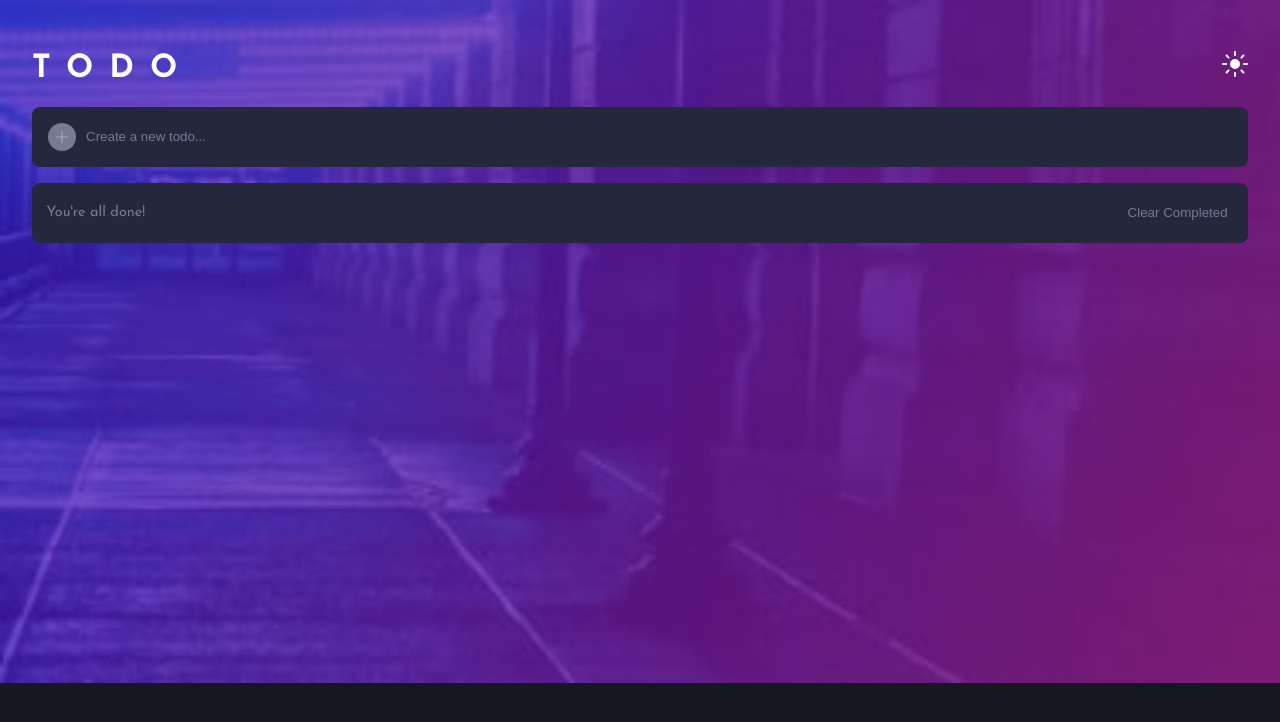
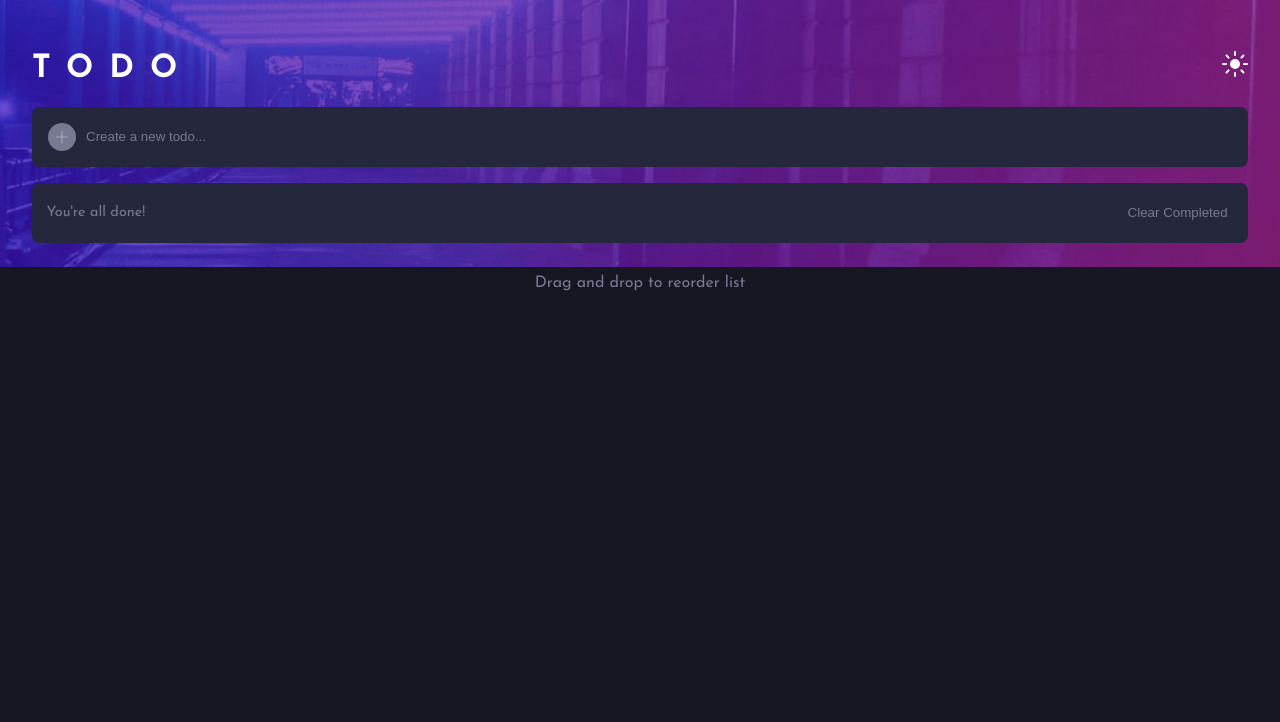
Before and after one commit to mattbcowan/todo-list, a React (Create React App) app: page / in a window 1280 px wide. Shown: the top 722 px of the page. Built offline with nearby package versions, Linux system fonts and the light colour scheme.

Commit message:
feat: Responsive header Images added

```diff
--- a/src/App.js
+++ b/src/App.js
@@ -1,6 +1,7 @@
+import { useContext } from "react";
 import styled from "styled-components";
 import { AddTodo, Header, Footer, TaskList } from "./components/";
-import { GlobalProvider } from "./context/GlobalState";
+import { GlobalContext, GlobalProvider } from "./context/GlobalState";
 
 const AppContainer = styled.div`
   font-family: "Josefin Sans", sans-serif;
@@ -14,13 +15,17 @@ const Container = styled.div`
   padding: 1rem 2rem;
 `;
 
-const HeaderImage = styled.img`
+const HeaderImage = styled.picture`
   object-fit: cover;
   width: 100%;
   z-index: 1;
   position: absolute;
   top: 0;
   left: 0;
+
+  img {
+    width: 100%;
+  }
 `;
 
 const StyledMain = styled.main`
@@ -28,11 +33,44 @@ const StyledMain = styled.main`
   z-index: 2;
 `;
 
+function HeaderPhotos(darkmode) {
+  if (darkmode) {
+    return (
+      <HeaderImage>
+        <source
+          media="(min-width: 800px)"
+          srcSet="/images/bg-desktop-dark.jpg"
+        />
+        <img
+          src="/images/bg-mobile-dark.jpg"
+          alt="mobile dark background"
+          aria-hidden="true"
+        />
+      </HeaderImage>
+    );
+  } else {
+    return (
+      <HeaderImage>
+        <source
+          media="(min-width: 800px)"
+          srcSet="/images/bg-desktop-light.jpg"
+        />
+        <img
+          src="/images/bg-mobile-light.jpg"
+          alt="mobile light background"
+          aria-hidden="true"
+        />
+      </HeaderImage>
+    );
+  }
+}
+
 function App() {
+  const { darkmode } = useContext(GlobalContext);
   return (
     <AppContainer>
       <GlobalProvider>
-        <HeaderImage src="./images/bg-mobile-dark.jpg" />
+        {HeaderPhotos(darkmode)}
         <Container>
           <Header />
           <StyledMain>
--- a/src/components/Header.jsx
+++ b/src/components/Header.jsx
@@ -14,11 +14,15 @@ const StyledH1 = styled.h1`
 `;
 
 const Header = () => {
+  const handleOnClick = () => {
+    console.log("Clicked");
+  };
+
   return (
     <StyledHeader>
       <StyledH1>TODO</StyledH1>
       <span>
-        <img src="./images/icon-sun.svg" alt="sun" />
+        <img src="./images/icon-sun.svg" alt="sun" onClick={handleOnClick} />
       </span>
     </StyledHeader>
   );
--- a/src/components/RemoveTodo.jsx
+++ b/src/components/RemoveTodo.jsx
@@ -16,7 +16,8 @@ const RemoveTodo = (props) => {
 
   const { removeTask } = useContext(GlobalContext);
 
-  const handleClick = () => {
+  const handleClick = (event) => {
+    event.stopPropagation();
     removeTask(item);
   };
 
```
